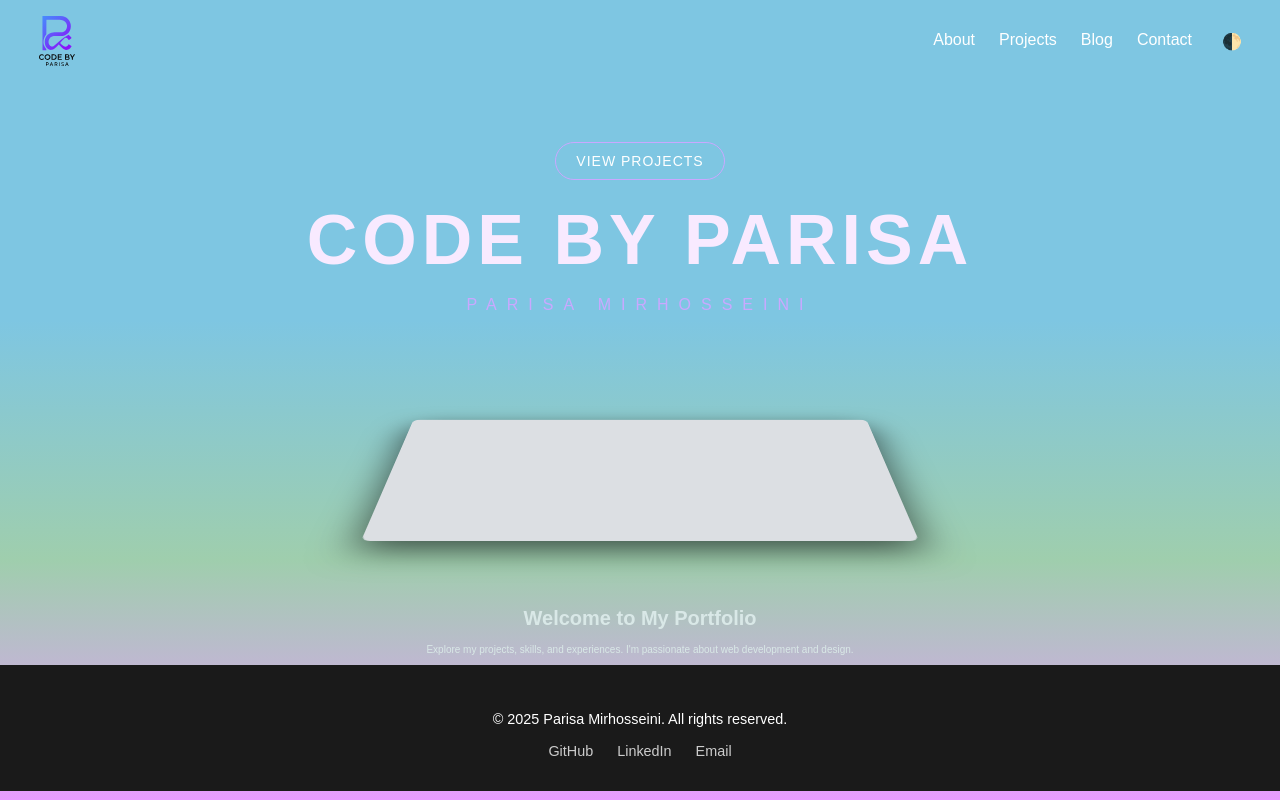
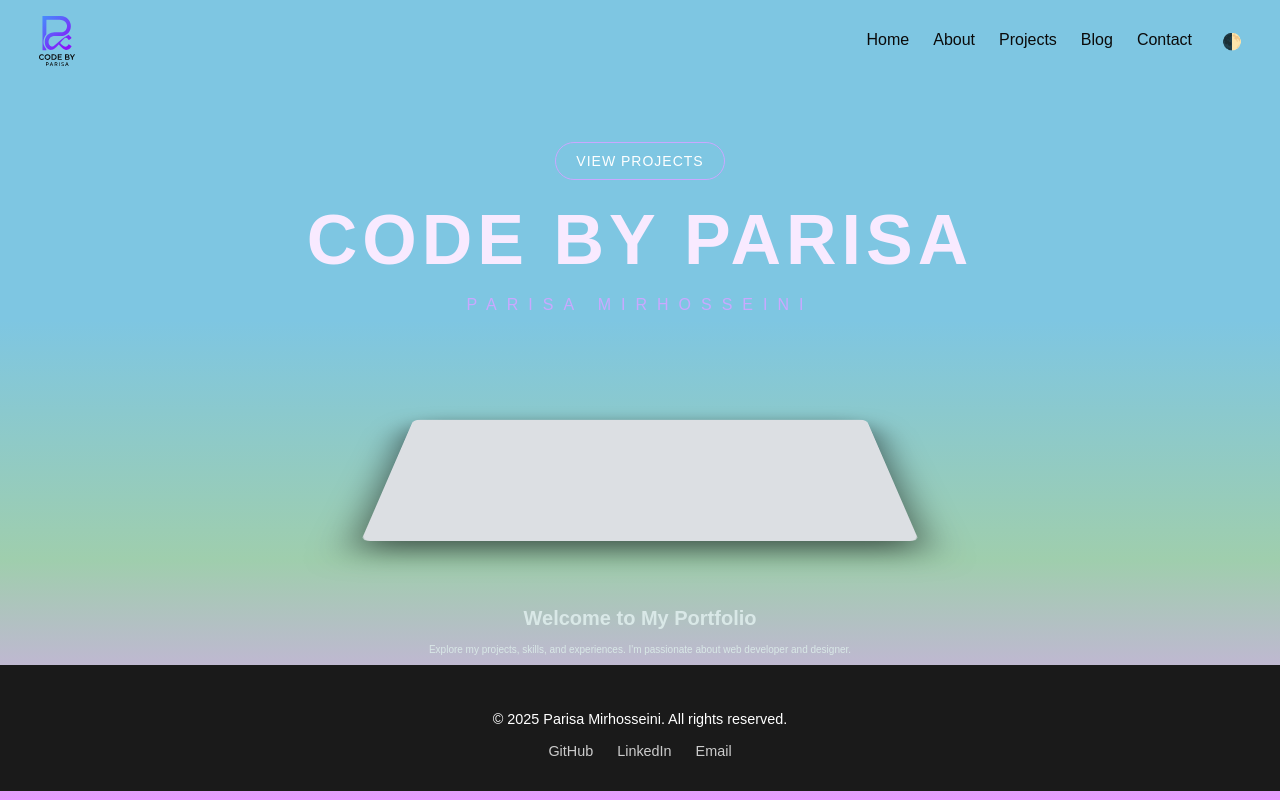
Before and after one commit to Parisa-Mirhosseini/parisa-mirhosseini-portfolio, a React (Vite) app: page / in a window 1280 px wide. Built offline with nearby package versions, Linux system fonts and the light colour scheme.

Commit message:
add pages

```diff
--- a/src/App.jsx
+++ b/src/App.jsx
@@ -4,9 +4,10 @@ import HomePage from "./Pages/HomePage/HomePage";
 import { BrowserRouter, Routes, Route } from "react-router-dom";
 import Footer from './components/Footer/Footer.jsx';
 import React from "react";
-// import AboutPage from "./Pages/AboutPage/AboutPage";
-// import ProjectsPage from "./Pages/ProjectsPage/ProjectsPage";
-// import BlogPage from "./Pages/BlogPage/BlogPage";
+import AboutPage from "./Pages/AboutPage/AboutPage";
+import ProjectPage from "./Pages/ProjectPage/ProjectPage";
+import BlogPage from "./Pages/BlogPage/BlogPage";
+import ContactPage from "./Pages/ContactPage/ContactPage";
 
 
 function App() {
@@ -15,10 +16,10 @@ function App() {
    <Header />
       <Routes>
       <Route path="/" element={<HomePage />} />
-        {/* <Route path="/About" element={<AboutPage />} />
-        <Route path="/Projects" element={<ProjectsPage />} />
+        <Route path="/About" element={<AboutPage />} />
+        <Route path="/Projects" element={<ProjectPage />} />
         <Route path="/Blog" element={<BlogPage />} />
-        <Route path="/Contact" element={<ContactPage />} /> */}
+        <Route path="/Contact" element={<ContactPage />} />
       </Routes>
       <Footer />
       </BrowserRouter>
--- a/src/Pages/AboutPage/AboutPage.jsx
+++ b/src/Pages/AboutPage/AboutPage.jsx
@@ -0,0 +1,22 @@
+
+import './AboutPage.scss';
+// import HeroSection from '../../components/HeroSection/HeroSection.jsx';
+
+
+function AboutPage() {
+  return (<div>
+    <HeroSection />
+    <div className="About">
+      <div className="About__content">
+        <h1 className="About__title">Welcome to My Portfolio</h1>
+        <p className="About__description">
+          Explore my projects, skills, and experiences. I'm passionate about web developer and designer.
+        </p>
+      </div>
+    </div>
+    </div>
+
+  );
+}
+
+export default AboutPage;
--- /dev/null
+++ b/src/Pages/BlogPage/BlogPage.jsx
@@ -0,0 +1,21 @@
+import './BlogPage.scss';
+
+
+
+function BlogPage() {
+  return (<div>
+    <HeroSection />
+    <div className="Blog">
+      <div className="Blog__content">
+        <h1 className="Blog__title">Welcome to My Portfolio</h1>
+        <p className="Blog__description">
+          Explore my projects, skills, and experiences. I'm passionate about web developer and designer.
+        </p>
+      </div>
+    </div>
+    </div>
+
+  );
+}
+
+export default BlogPage;
--- /dev/null
+++ b/src/Pages/ContactPage/ContactPage.jsx
@@ -0,0 +1,21 @@
+import './ContactPage.scss';
+
+
+
+function ContactPage() {
+  return (<div>
+    <HeroSection />
+    <div className="Contact">
+      <div className="Contact__content">
+        <h1 className="Contact__title">Welcome to My Portfolio</h1>
+        <p className="Contact__description">
+          Explore my projects, skills, and experiences. I'm passionate about web developer and designer.
+        </p>
+      </div>
+    </div>
+    </div>
+
+  );
+}
+
+export default ContactPage;
--- a/src/Pages/HomePage/HomePage.jsx
+++ b/src/Pages/HomePage/HomePage.jsx
@@ -10,7 +10,7 @@ function HomePage() {
       <div className="home__content">
         <h1 className="home__title">Welcome to My Portfolio</h1>
         <p className="home__description">
-          Explore my projects, skills, and experiences. I'm passionate about web development and design.
+          Explore my projects, skills, and experiences. I'm passionate about web developer and designer.
         </p>
       </div>
     </div>
--- /dev/null
+++ b/src/Pages/ProjectPage/ProjectPage.jsx
@@ -0,0 +1,21 @@
+import './ProjectPage.scss';
+
+
+
+function ProjectPage() {
+  return (<div>
+    <HeroSection />
+    <div className="Project">
+      <div className="Project__content">
+        <h1 className="Project__title">Welcome to My Portfolio</h1>
+        <p className="Project__description">
+          Explore my projects, skills, and experiences. I'm passionate about web developer and designer.
+        </p>
+      </div>
+    </div>
+    </div>
+
+  );
+}
+
+export default ProjectPage;
--- a/src/components/Header/Header.jsx
+++ b/src/components/Header/Header.jsx
@@ -14,6 +14,7 @@ function Header() {
       </div>
       <nav>
         <ul>
+        <li><a href="/">Home</a></li>
           <li><a href="/about">About</a></li>
           <li><a href="/projects">Projects</a></li>
           <li><a href="/blog">Blog</a></li>
--- a/src/styles/partials/_global.scss
+++ b/src/styles/partials/_global.scss
@@ -5,7 +5,7 @@
     height: 100vh;
     background: linear-gradient(to bottom, #7ec6e2 40%, #9fcead, #e89cff);
     font-family: 'Poppins', sans-serif;
-    color: white;
+    color: rgb(10, 10, 10);
     overflow: hidden;
     position: relative;
 
```
Also changed, not shown: src/Pages/BlogPage/BlogPage.scss (added), src/Pages/ContactPage/ContactPage.scss (added), src/Pages/ProjectPage/ProjectPage.scss (added), src/assets/images/Purple Pink Gradient Modern Metaverse Presentation.png (added).
